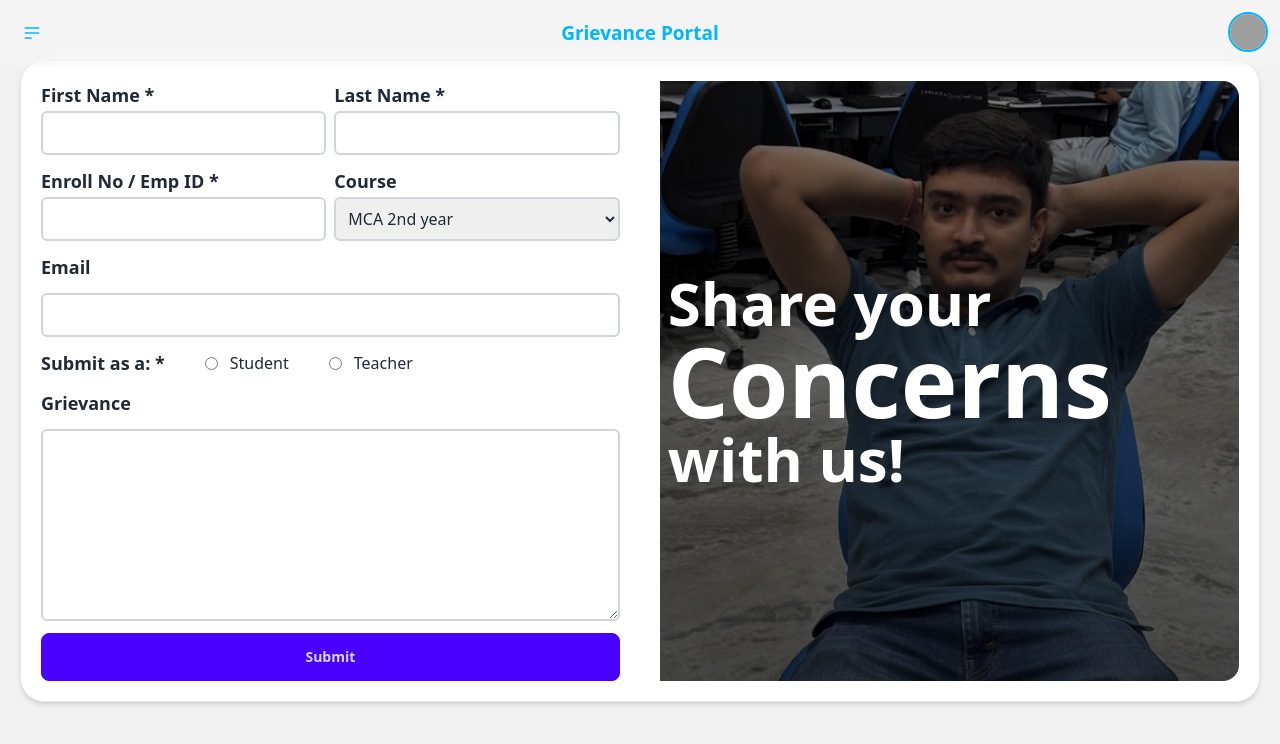
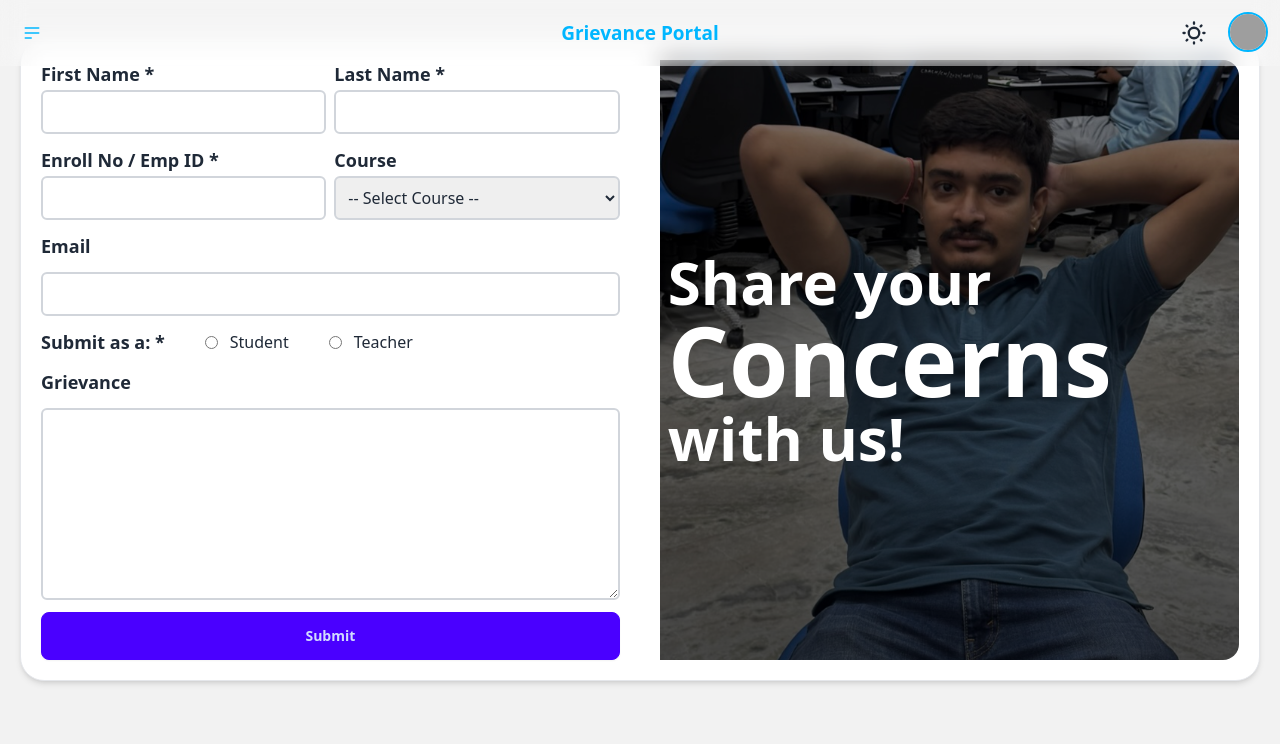
Before and after one commit to mangosain/Grievance-Portal, a Next.js app: page /grievanceForm in a window 1280 px wide. Shown: the top 744 px of the page. Built offline with nearby package versions, Linux system fonts and the light colour scheme; grey boxes are pictures that could not be loaded.

Commit message:
made changes to form

```diff
--- a/app/grievanceForm/page.tsx
+++ b/app/grievanceForm/page.tsx
@@ -2,8 +2,8 @@
 
 const GrievanceForm = () => {
   return (
-    <div className="min-h-screen max-w-full bg-base-200 p-2 md:p-5">
-      <div className="mt-20 lg:mt-10 h-fit bg-base-100 shadow-md rounded-3xl border p-5 lg:flex gap-10">
+    <div className="min-h-screen w-full bg-base-200 p-2 md:p-5 content-center">
+      <div className="h-fit bg-base-100 shadow-md rounded-3xl border p-5 lg:flex gap-10 -translate-y-10">
         <div className="lg:w-1/2 self-center space-y-5">
           <form className="flex flex-col space-y-3">
             <div className="flex gap-2">
@@ -46,7 +46,9 @@
                   className="h-full p-2 border-2 border-gray-300 rounded-md"
                   required
                 >
-                  <option disabled>-- Select Course --</option>
+                  <option disabled selected>
+                    -- Select Course --
+                  </option>
                   <option value="btech">MCA 2nd year</option>
                   <option value="mtech">M. Tech AI/DS</option>
                   <option value="phd">MCA 1st year</option>
--- a/components/hero/page.tsx
+++ b/components/hero/page.tsx
@@ -51,8 +51,8 @@
     <div className="h-2/5 px-3 lg:flex gap-4 text-white">
       <HeroTile
         HeroTileChildren={{
-          title: "Contact Us",
-          description: "Get in touch with us",
+          title: "Track Status",
+          description: "Track your application status",
           delay: 0,
           image: {
             src: "https://img.freepik.com/premium-vector/vector-illustration-application-form-employment-people-select-resume-job_545399-828.jpg",
--- a/components/nav/page.tsx
+++ b/components/nav/page.tsx
@@ -49,7 +49,33 @@
           Grievance Portal
         </Link>
       </div>
-      <div className="navbar-end">
+      <div className="navbar-end gap-4">
+        <label className="swap swap-rotate">
+          {/* this hidden checkbox controls the state */}
+          <input
+            type="checkbox"
+            className="theme-controller"
+            value="synthwave"
+          />
+
+          {/* sun icon */}
+          <svg
+            className="swap-off h-7 w-7 fill-current"
+            xmlns="http://www.w3.org/2000/svg"
+            viewBox="0 0 24 24"
+          >
+            <path d="M5.64,17l-.71.71a1,1,0,0,0,0,1.41,1,1,0,0,0,1.41,0l.71-.71A1,1,0,0,0,5.64,17ZM5,12a1,1,0,0,0-1-1H3a1,1,0,0,0,0,2H4A1,1,0,0,0,5,12Zm7-7a1,1,0,0,0,1-1V3a1,1,0,0,0-2,0V4A1,1,0,0,0,12,5ZM5.64,7.05a1,1,0,0,0,.7.29,1,1,0,0,0,.71-.29,1,1,0,0,0,0-1.41l-.71-.71A1,1,0,0,0,4.93,6.34Zm12,.29a1,1,0,0,0,.7-.29l.71-.71a1,1,0,1,0-1.41-1.41L17,5.64a1,1,0,0,0,0,1.41A1,1,0,0,0,17.66,7.34ZM21,11H20a1,1,0,0,0,0,2h1a1,1,0,0,0,0-2Zm-9,8a1,1,0,0,0-1,1v1a1,1,0,0,0,2,0V20A1,1,0,0,0,12,19ZM18.36,17A1,1,0,0,0,17,18.36l.71.71a1,1,0,0,0,1.41,0,1,1,0,0,0,0-1.41ZM12,6.5A5.5,5.5,0,1,0,17.5,12,5.51,5.51,0,0,0,12,6.5Zm0,9A3.5,3.5,0,1,1,15.5,12,3.5,3.5,0,0,1,12,15.5Z" />
+          </svg>
+
+          {/* moon icon */}
+          <svg
+            className="swap-on h-7 w-7 fill-current"
+            xmlns="http://www.w3.org/2000/svg"
+            viewBox="0 0 24 24"
+          >
+            <path d="M21.64,13a1,1,0,0,0-1.05-.14,8.05,8.05,0,0,1-3.37.73A8.15,8.15,0,0,1,9.08,5.49a8.59,8.59,0,0,1,.25-2A1,1,0,0,0,8,2.36,10.14,10.14,0,1,0,22,14.05,1,1,0,0,0,21.64,13Zm-9.5,6.69A8.14,8.14,0,0,1,7.08,5.22v.27A10.15,10.15,0,0,0,17.22,15.63a9.79,9.79,0,0,0,2.1-.22A8.11,8.11,0,0,1,12.14,19.73Z" />
+          </svg>
+        </label>
         <div className="dropdown dropdown-end">
           <div
             tabIndex={0}
--- /dev/null
+++ b/components/studentLogin/page.tsx
@@ -0,0 +1,5 @@
+const StudentLogin = () => {
+  return <div></div>;
+};
+
+export default StudentLogin;
```
